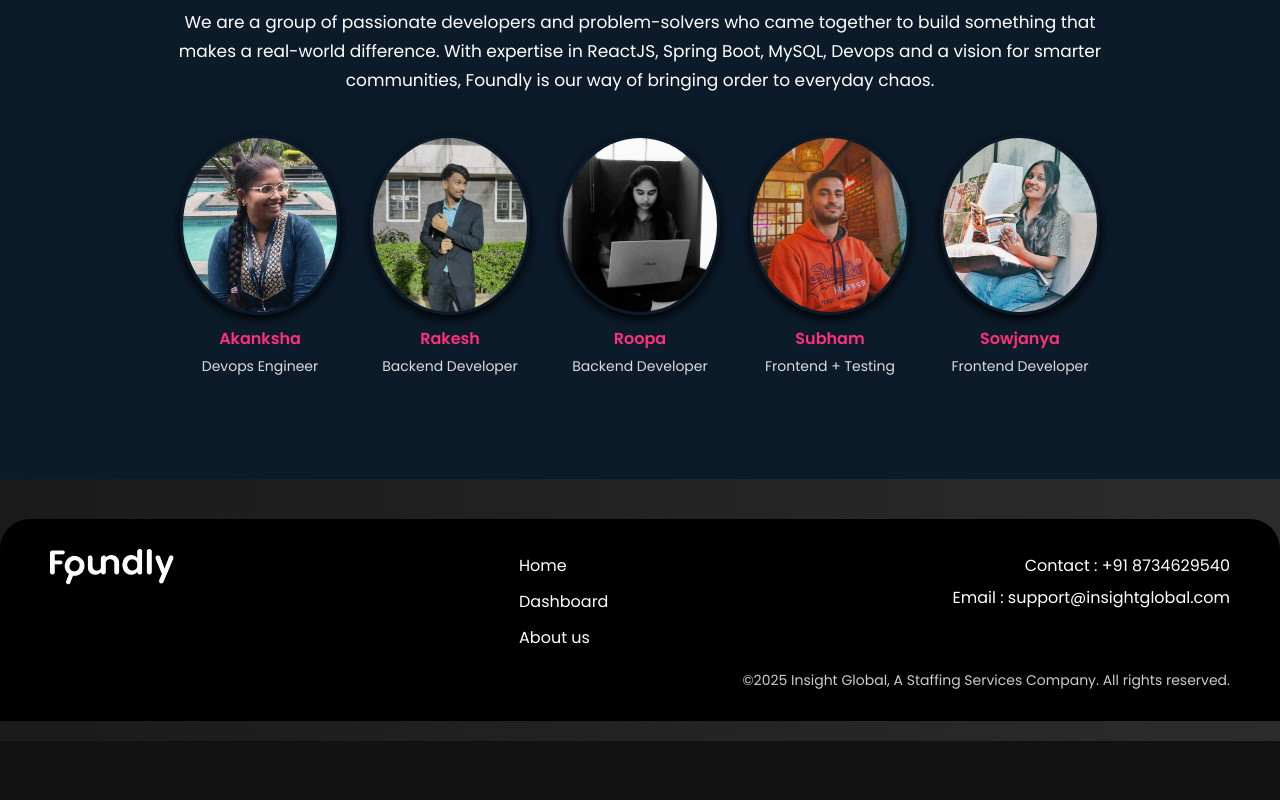
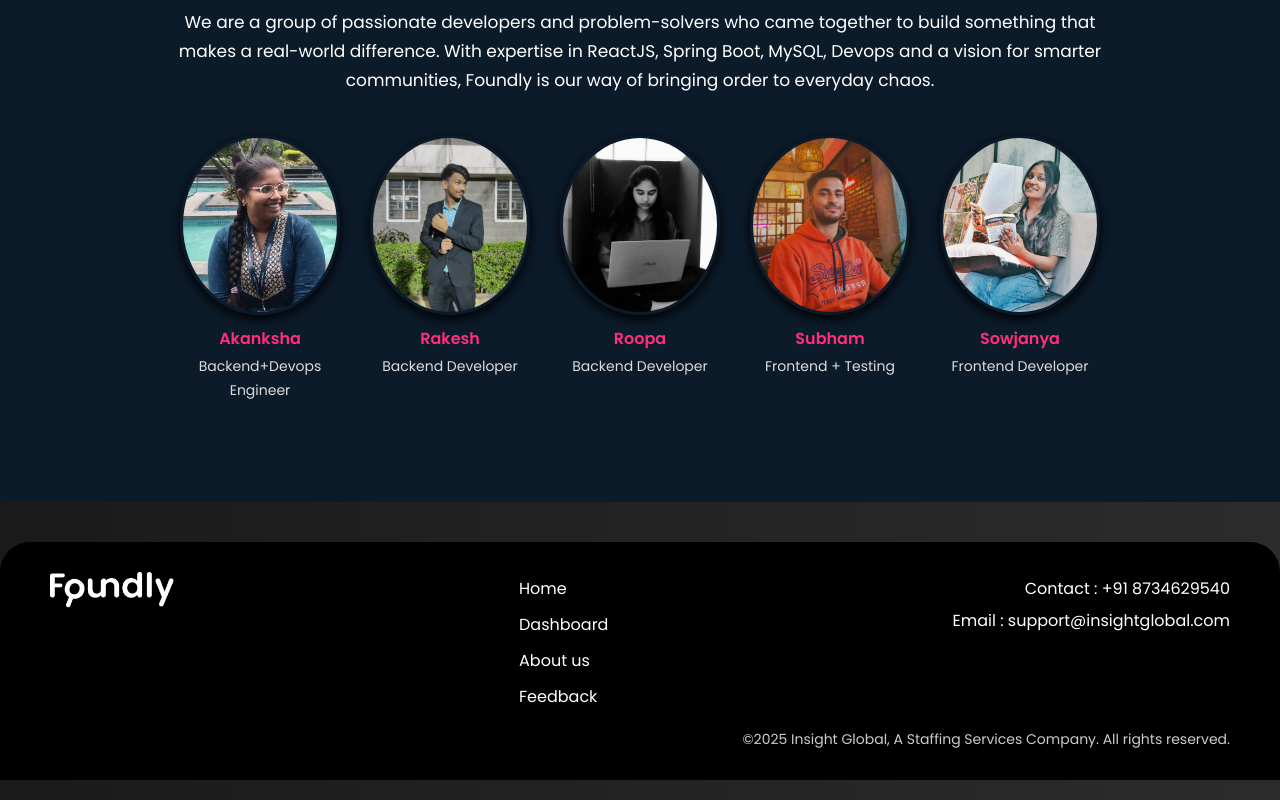
Before and after one commit to subhamsubedi1943/FoundlyApp, a React (Create React App) app in the folder frontend-V1/: page / in a window 1280 px wide. Shown: the part 2112-2912 px from the top of the page. Before the commit the page ends 2853 px from the top, so only its background shows below. Built offline with nearby package versions, Linux system fonts and the light colour scheme.

Commit message:
feedback form

```diff
--- a/frontend-V1/src/components/HomePage.js
+++ b/frontend-V1/src/components/HomePage.js
@@ -202,7 +202,7 @@
               <div className="member">
                 <img src={mem1} alt="Teammate 1" />
                 <h4>Akanksha</h4>
-                <p>Devops Engineer</p>
+                <p>Backend+Devops Engineer</p>
               </div>
               <div className="member">
                 <img src={mem2} alt="Teammate 2" />
@@ -239,16 +239,26 @@
       <a href="/">Home</a>
       <a href="/dashboard">Dashboard</a>
       <a href="#about">About us</a>
+      <a
+        href="https://docs.google.com/forms/d/e/1FAIpQLSdkvSTOdvFt7EY5ICngh0ua216HbJ4PWI_7z9J8qe7_bUZxAg/viewform?usp=sharing"
+        target="_blank"
+        rel="noopener noreferrer"
+      >
+        Feedback
+      </a>
     </div>
+
     <div className="footer-contact">
       <p>Contact : +91 8734629540</p>
       <p>Email : support@insightglobal.com</p>
     </div>
   </div>
+
   <div className="footer-copyright">
     ©2025 Insight Global, A Staffing Services Company. All rights reserved.
   </div>
 </footer>
+
     </div>
   );
 }
```
Also changed, not shown: 2 other files (tests, documents, lock files or other folders). Lines whose indentation alone changed are shown as unchanged.
